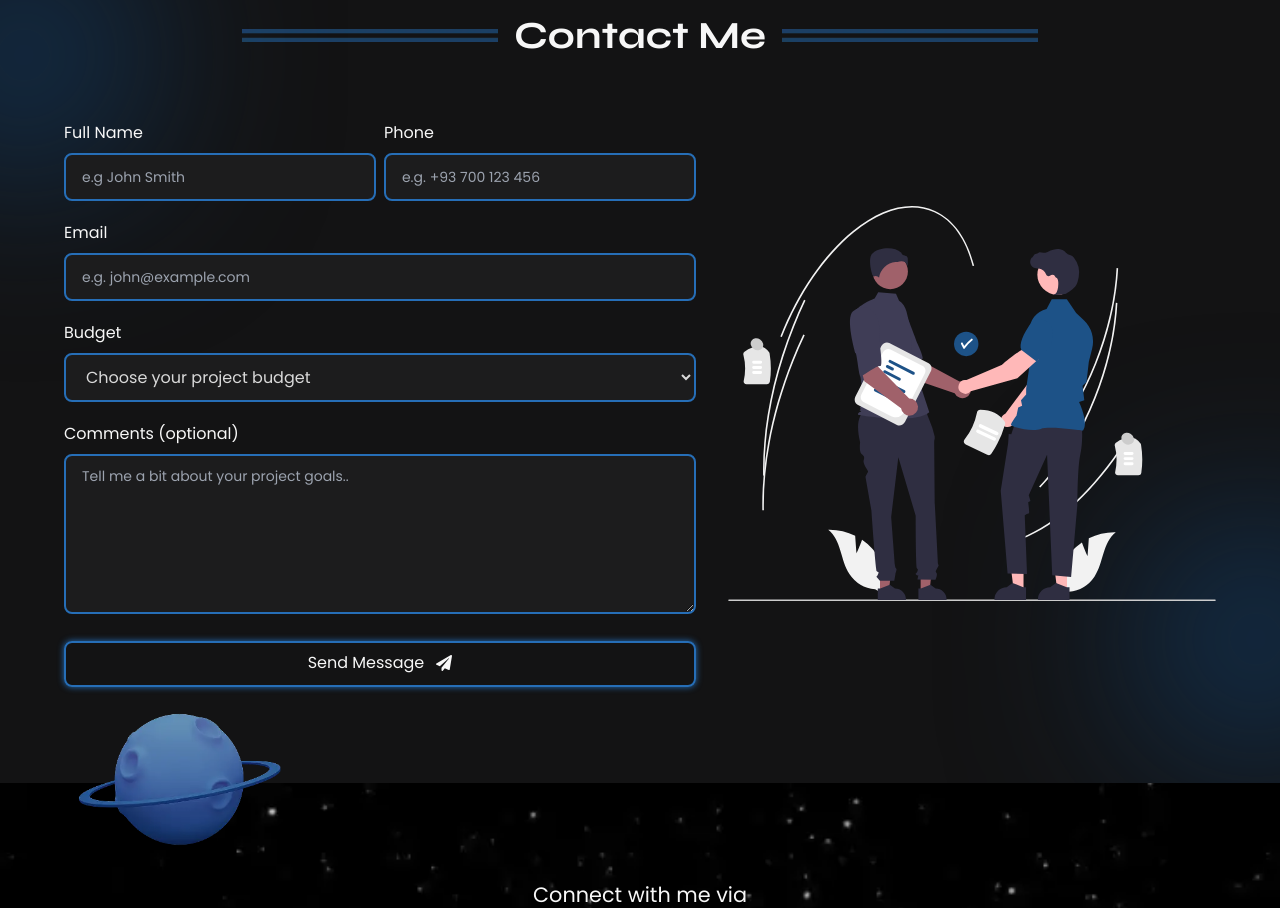
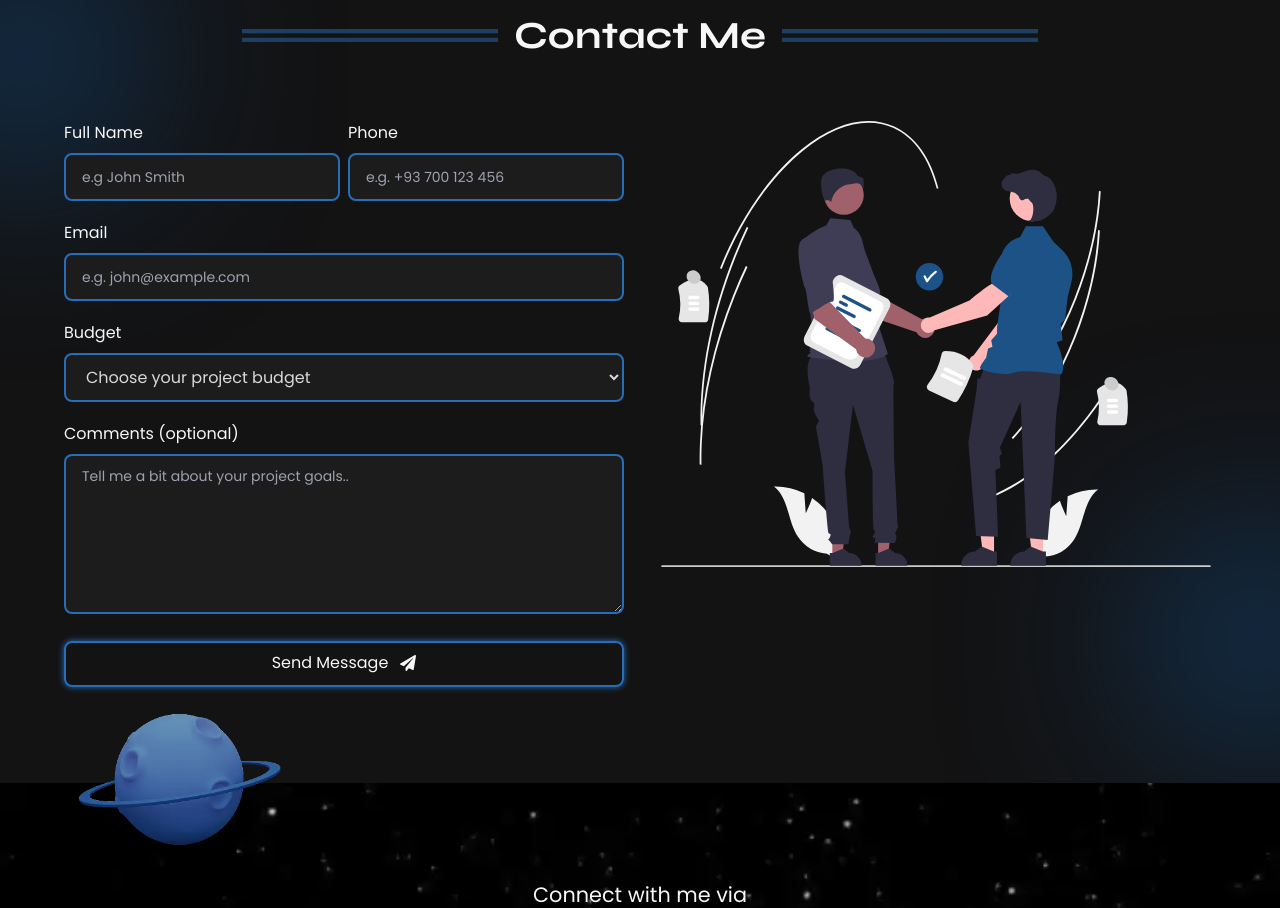
Before and after one commit to coder-irfan/coder-irfan-portfolio, a React (Vite) app in the folder frontend/: page / in a window 1280 px wide. Shown: the part 5400-6308 px from the top of the page. Built offline with nearby package versions, Linux system fonts and the light colour scheme; a web font is replaced by a local one.

Commit message:
contact form fixed

```diff
--- a/frontend/src/components/Contact.jsx
+++ b/frontend/src/components/Contact.jsx
@@ -88,8 +88,8 @@ function Contact({ getDirection }) {
             />
           </div>
 
-          <div className="flex flex-col-reverse lg:flex-row items-center justify-between gap-16 lg:gap-8">
-            <div className="max-w-7xl">
+          <div className="grid grid-cols-1 lg:grid-cols-2 gap-16 lg:gap-8">
+            <div className="max-w-4xl order-1 lg:-order-1">
               <form
                 className="flex flex-col gap-4 lg:gap-5"
                 onSubmit={handleSubmit(onSubmit, onError)}
```
